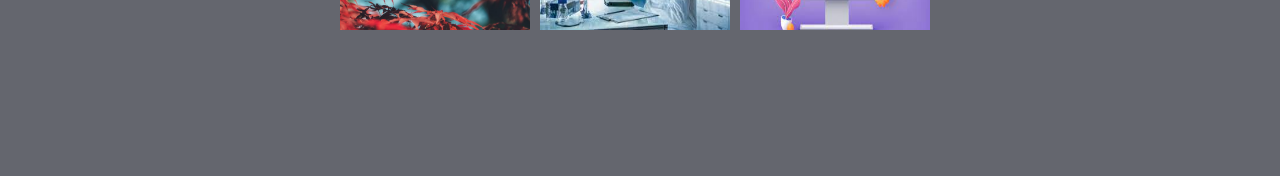
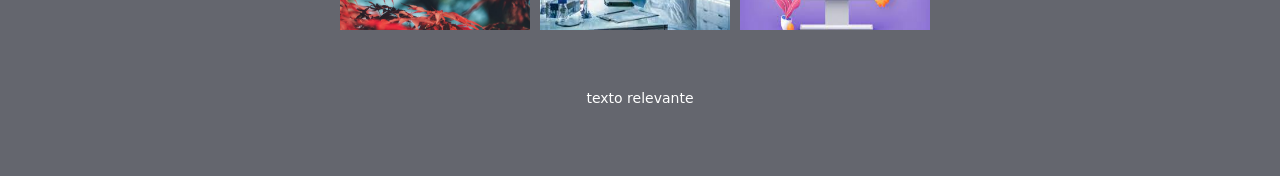
Before and after one commit to Arley12Escobar/Seccion-8, a plain HTML site: page about.html in a window 1280 px wide. Shown: the part 400-576 px from the top of the page. Drawn offline with Linux system fonts and the light colour scheme.

Commit message:
mi primera confirmacion de actualizacion

```diff
--- a/About.css
+++ b/About.css
@@ -197,3 +197,7 @@ footer {
   padding: 10px;
   width: 100%;
 }
+
+.greeting{
+  text-align: center;
+}
--- a/about.html
+++ b/about.html
@@ -26,7 +26,11 @@
             <img src="ideas.jpg" alt="idea" class="small-image">
         </div>
     </div>
-
+<main>
+    <div class="greeting">
+        <p> texto relevante</p>
+    </div>
+</main>
     <footer>
         <Div class= "Boton">
             <button onclick="showAlert()"aria-label="¡haz click aquì!" class="custom-button">¡Hazme click en mí!</button>
```
